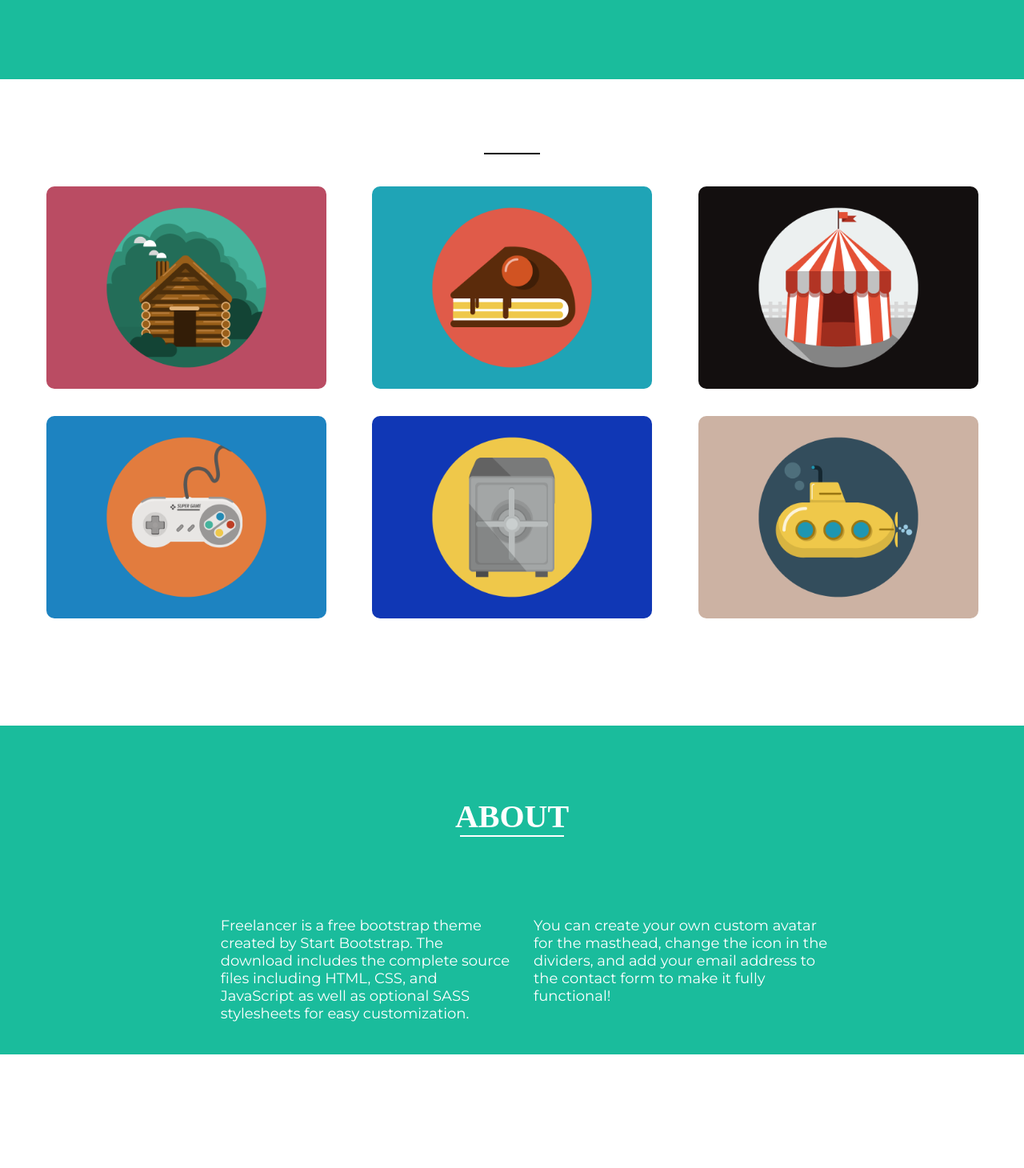
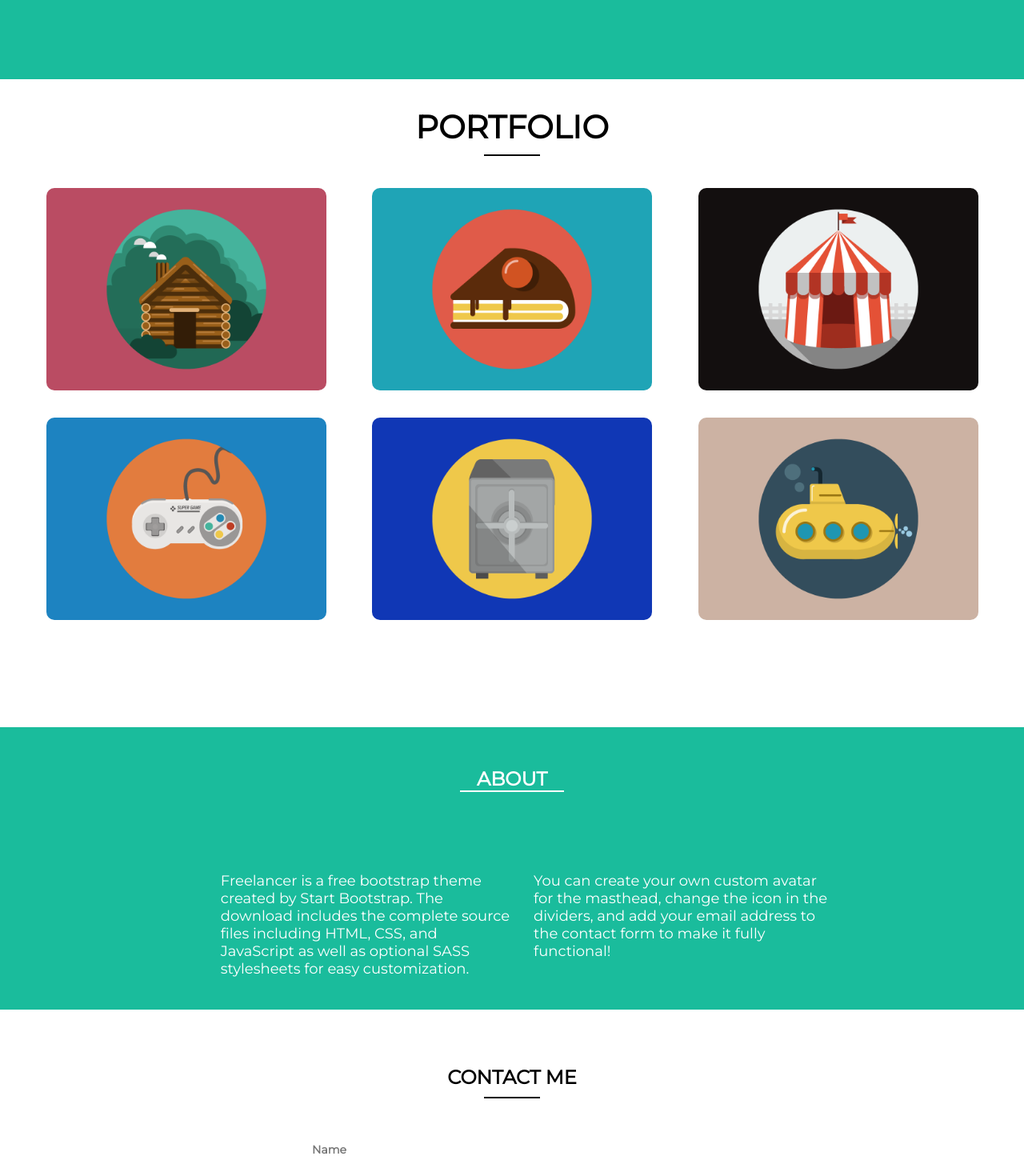
Before and after one commit to nsdonato/vamoacodear_portfolio, a React (Vite) app: page / in a window 1280 px wide. Shown: the part 430-1890 px from the top of the page at 80% size. Built offline with nearby package versions, Linux system fonts and the light colour scheme.

Commit message:
algunos arreglos de css, finalizamos el pasaje del sitio estatico a react components

```diff
--- a/bkp/css/style.css
+++ b/bkp/css/style.css
@@ -1,48 +1,58 @@
 @import url("https://fonts.googleapis.com/css?family=Montserrat&display=swap");
+
 * {
   margin: 0;
-  padding: 0; }
+  padding: 0;
+}
 
 body {
   color: #ffffff;
-  font-family: "Montserrat", sans-serif; }
+  font-family: "Montserrat", sans-serif;
+}
 
 nav {
   background-color: #343a40;
   left: 0;
   position: fixed;
   top: 0;
-  width: 100%; }
+  width: 100%;
+}
 
 #nav_menu {
   height: 80px;
   width: 100%;
   display: flex;
   align-items: center;
-  list-style: none; }
+  list-style: none;
+}
 
 .menu_logo {
   display: flex;
   justify-content: center;
   flex: 2;
   font-weight: bold;
-  font-size: 20px; }
+  font-size: 20px;
+}
 
 .menu_options {
   display: flex;
   flex-grow: 1;
-  justify-content: space-around; }
+  justify-content: space-around;
+}
 
 .menu_btn_mobile {
-  display: none; }
+  display: none;
+}
 
 .link_portfolio:hover {
-  color: #1abc9c; }
+  color: #1abc9c;
+}
 
 a,
 a:visited {
   color: #ffffff;
-  text-decoration: none; }
+  text-decoration: none;
+}
 
 #main {
   background-color: #1abc9c;
@@ -51,54 +61,63 @@ a:visited {
   display: flex;
   flex-direction: column;
   justify-content: center;
-  align-items: center; }
+  align-items: center;
+}
 
 .main_title {
-  font-size: 63px; }
+  font-size: 63px;
+}
 
 .main_avatar {
   width: 200px;
   display: flex;
-  justify-content: center; }
+  justify-content: center;
+}
 
 .main_subtitle {
   font-size: 18px;
-  text-align: center; }
+  text-align: center;
+}
 
 #portfolio {
   margin-bottom: 50px;
   padding-bottom: 50px;
-  padding-top: 20px; }
-
-#portfolio {
-  color: #000000; }
+  padding-top: 20px;
+  color: #000000;
+}
 
 .portfolio_flex_content {
   display: flex;
   flex-wrap: wrap;
-  justify-content: space-evenly; }
+  justify-content: space-evenly;
+}
 
 .portfolio_flex_item img {
   border-radius: 10px;
-  width: 350px; }
+  width: 350px;
+}
 
 img {
   width: 100%;
-  margin-bottom: 30px; }
+  margin-bottom: 30px;
+}
 
 .portfolio_title {
   padding-top: 15px;
-  text-align: center; }
+  text-align: center;
+}
 
 .portfolio_title,
 .about_title,
 .contact_title {
   font-size: 40px;
-  font-weight: bold; }
+  font-weight: bold;
+}
 
 .portfolio_guion,
 .contact_guion {
-  border-bottom: 2px solid #000000; }
+  border-bottom: 2px solid #000000;
+}
 
 .portfolio_guion,
 .about_guion,
@@ -106,7 +125,8 @@ img {
   margin: 0 auto;
   margin-bottom: 40px;
   padding-bottom: 10px;
-  width: 70px; }
+  width: 70px;
+}
 
 #about {
   background-color: #1abc9c;
@@ -115,55 +135,67 @@ img {
   padding-bottom: 40px;
   text-align: center;
   width: 100%;
-  height: auto; }
+  height: auto;
+}
 
 .about_guion {
-  border-bottom: 2px solid #ffffff; }
+  border-bottom: 2px solid #ffffff;
+}
 
 .about_text_container {
   display: flex;
-  justify-content: center; }
+  justify-content: center;
+}
 
 .about_text_1,
 .about_text_2 {
   display: flex;
   flex-grow: 1;
   font-size: 18px;
-  padding-left: 30px; }
+  padding-left: 30px;
+}
 
 .about_text_1 {
-  display: flex;
+  /* display: flex; */
   justify-content: flex-end;
-  text-align: left; }
+  text-align: left;
+}
 
 .about_text_2 {
-  display: flex;
+  /* display: flex; */
   justify-content: flex-start;
-  text-align: left; }
+  text-align: left;
+}
 
 .about_text_2 {
-  vertical-align: top; }
+  vertical-align: top;
+}
 
 .about_title,
 .contact_title {
-  padding-top: 50px; }
+  padding-top: 50px;
+}
 
 #contact {
   color: #000000;
-  margin-bottom: 40px; }
+  margin-bottom: 40px;
+}
 
 .contact_header {
   margin-bottom: 55px;
-  text-align: center; }
+  text-align: center;
+}
 
 .contact_guion {
-  border-bottom: 2px solid #000000; }
+  border-bottom: 2px solid #000000;
+}
 
 .contact_form {
   margin: 0 auto;
-  width: 500px; }
+  width: 500px;
+}
 
-form > input[type="text"],
+form>input[type="text"],
 input[type="email"],
 textarea {
   border: none;
@@ -173,12 +205,14 @@ textarea {
   font-size: 14px;
   margin-bottom: 20px;
   padding-bottom: 25px;
-  width: 500px; }
+  width: 500px;
+}
 
 input[type="text"],
 input[type="email"],
 textarea::placeholder {
-  font-weight: 800; }
+  font-weight: 800;
+}
 
 .btn_green {
   background-color: #53bd9d;
@@ -186,23 +220,33 @@ textarea::placeholder {
   border-radius: 8px;
   color: #ffffff;
   font-family: "Montserrat", sans-serif;
-  padding: 15px; }
+  padding: 15px;
+}
 
 input[type="submit"]:hover {
-  background-color: #328269; }
+  background-color: #328269;
+}
 
 @media (max-width: 600px) {
   .menu_options {
-    flex-grow: 0; }
+    flex-grow: 0;
+  }
+
   .menu_portfolio,
   .menu_about,
   .menu_contact {
-    display: none; }
+    display: none;
+  }
+
   .menu_logo {
     padding-left: 20px;
-    justify-content: flex-start; }
+    justify-content: flex-start;
+  }
+
   .menu_btn_mobile {
-    display: flex; }
+    display: flex;
+  }
+
   .btn_green {
     background-color: #53bd9d;
     border: none;
@@ -210,10 +254,16 @@ input[type="submit"]:hover {
     color: #ffffff;
     font-family: "Montserrat", sans-serif;
     padding: 10px;
-    margin-right: 20px; }
+    margin-right: 20px;
+  }
+
   .about_text_1,
   .about_text_2 {
-    font-size: 13px; }
+    font-size: 13px;
+  }
+
   form {
     width: 80%;
-    margin: 0 auto; } }
+    margin: 0 auto;
+  }
+}
--- a/src/components/About/About.css
+++ b/src/components/About/About.css
@@ -28,48 +28,28 @@
 
 .about_text_1,
 .about_text_2 {
-  display: -webkit-box;
-  display: -ms-flexbox;
   display: flex;
-  -webkit-box-flex: 1;
-  -ms-flex-positive: 1;
   flex-grow: 1;
   font-size: 18px;
   padding-left: 30px;
 }
 
 .about_text_1 {
-  display: -webkit-box;
-  display: -ms-flexbox;
-  display: flex;
-  -webkit-box-pack: end;
-  -ms-flex-pack: end;
+  /* display: flex; */
   justify-content: flex-end;
   text-align: left;
-  color: #ffffff;
 }
 
 .about_text_2 {
-  display: -webkit-box;
-  display: -ms-flexbox;
-  display: flex;
-  -webkit-box-pack: start;
-  -ms-flex-pack: start;
+  /* display: flex; */
   justify-content: flex-start;
   text-align: left;
 }
 
 .about_text_2 {
   vertical-align: top;
-  color: #ffffff;
 }
 
-.portfolio_title,
-.about_title,
-.contact_title {
-  padding-top: 90px;
-  font-size: 40px;
-  font-weight: bold;
-  color: #ffffff;
-  font-family: 'Times New Roman', Times, serif;
+.about_title {
+  padding-top: 50px;
 }
--- a/src/components/ContactMe/ContactMe.css
+++ b/src/components/ContactMe/ContactMe.css
@@ -14,4 +14,8 @@
 
 .contact_guion {
   border-bottom: 2px solid #000000;
+  margin: 0 auto;
+  margin-bottom: 40px;
+  padding-bottom: 10px;
+  width: 70px;
 }
--- a/src/components/ContactMe/ContactMe.jsx
+++ b/src/components/ContactMe/ContactMe.jsx
@@ -4,9 +4,9 @@ import "./ContactMe.css"
 export const ContatcMe = () => {
     return (
         <section id="contact">
-            <div class="contact_header">
-                <h1 class="contact_title">CONTACT ME</h1>
-                <div class="contact_guion"></div>
+            <div className="contact_header">
+                <h1 className="contact_title">CONTACT ME</h1>
+                <div className="contact_guion"></div>
             </div>
             <ContactForm />
         </section>
--- a/src/components/NavBar/NavBar.css
+++ b/src/components/NavBar/NavBar.css
@@ -32,33 +32,8 @@ nav {
     display: none;
 }
 
-.link_portfolio:hover {
-    color: #1abc9c;
-}
-
 a,
 a:visited {
     color: #ffffff;
     text-decoration: none;
 }
-
-#portfolio {
-    margin-bottom: 50px;
-    padding-bottom: 50px;
-    padding-top: 20px;
-}
-
-#portfolio {
-    color: #000000;
-}
-
-.portfolio_flex_content {
-    display: flex;
-    flex-wrap: wrap;
-    justify-content: space-evenly;
-}
-
-.portfolio_flex_item img {
-    border-radius: 10px;
-    width: 350px;
-}
--- a/src/components/NavBar/NavBar.jsx
+++ b/src/components/NavBar/NavBar.jsx
@@ -4,10 +4,10 @@ import "./NavBar.css"
 const NavBar = () => (
     <nav>
         <ul id="nav_menu">
-            <div class="menu_logo">
-                <li class="menu_ada"><a href="#vamoacodear">VAMOACODEAR</a></li>
+            <div className="menu_logo">
+                <li className="menu_ada"><a href="#vamoacodear">VAMOACODEAR</a></li>
             </div>
-            <div class="menu_options">
+            <div className="menu_options">
                 <NavBarItem className="menu_portfolio" nameLink="PORTFOLIO" />
                 <NavBarItem className="menu_about" nameLink="ABOUT" />
                 <NavBarItem className="menu_contact" nameLink="CONTACT" />
--- a/src/components/ProjectItem/ProjectItem.css
+++ b/src/components/ProjectItem/ProjectItem.css
@@ -0,0 +1,9 @@
+.portfolio_flex_item img {
+    border-radius: 10px;
+    width: 350px;
+}
+
+img {
+    width: 100%;
+    margin-bottom: 30px;
+}
--- a/src/components/Projects/Projects.jsx
+++ b/src/components/Projects/Projects.jsx
@@ -1,21 +1,21 @@
 import ProjectItem from "../ProjectItem/ProjectItem"
 import "./Projects.css"
 
-export const Projects = () =>{
-    return(
-      <section id="portfolio">
-      <h1 class="portfolio_title">PORTFOLIO</h1>
-      <div class="portfolio_guion"></div>
-      <div class="portfolio_flex_content">
-               <ProjectItem className="portfolio_flex_item portfolio_cabin" src="bkp/image/cabin.png" alt="Imagen de una cabina" />
-               <ProjectItem className="portfolio_flex_item portfolio_cake w_33" src="bkp/image/cake.png" alt="Imagen de una torta"/>
-               <ProjectItem className="portfolio_flex_item portfolio_circus w_33" src="bkp/image/circus.png" alt="Imagen de un circo"/>
-               <ProjectItem className="portfolio_flex_item portfolio_game w_33" src="bkp/image/game.png" alt="Imagen de un joystick"/>
-               <ProjectItem className="portfolio_flex_item portfolio_safe w_33" src="bkp/image/safe.png" alt="Imagen de una caja fuerte"/>
-               <ProjectItem className="portfolio_flex_item portfolio_submarine w_33" src="bkp/image/submarine.png" alt="Imagen de un submarino"/>
+export const Projects = () => {
+  return (
+    <section id="portfolio">
+      <h1 className="portfolio_title">PORTFOLIO</h1>
+      <div className="portfolio_guion"></div>
+      <div className="portfolio_flex_content">
+        <ProjectItem className="portfolio_cabin" src="bkp/image/cabin.png" alt="Imagen de una cabina" />
+        <ProjectItem className="portfolio_cake w_33" src="bkp/image/cake.png" alt="Imagen de una torta" />
+        <ProjectItem className="portfolio_circus w_33" src="bkp/image/circus.png" alt="Imagen de un circo" />
+        <ProjectItem className="portfolio_game w_33" src="bkp/image/game.png" alt="Imagen de un joystick" />
+        <ProjectItem className="portfolio_safe w_33" src="bkp/image/safe.png" alt="Imagen de una caja fuerte" />
+        <ProjectItem className="portfolio_submarine w_33" src="bkp/image/submarine.png" alt="Imagen de un submarino" />
       </div>
     </section>
-    )
+  )
 }
 
 export default Projects
--- a/src/index.css
+++ b/src/index.css
@@ -18,3 +18,44 @@ body {
   font-family: "Montserrat", sans-serif;
   padding: 15px;
 }
+
+@media (max-width: 600px) {
+  .menu_options {
+    flex-grow: 0;
+  }
+
+  .menu_portfolio,
+  .menu_about,
+  .menu_contact {
+    display: none;
+  }
+
+  .menu_logo {
+    padding-left: 20px;
+    justify-content: flex-start;
+  }
+
+  .menu_btn_mobile {
+    display: flex;
+  }
+
+  .btn_green {
+    background-color: #53bd9d;
+    border: none;
+    border-radius: 8px;
+    color: #ffffff;
+    font-family: "Montserrat", sans-serif;
+    padding: 10px;
+    margin-right: 20px;
+  }
+
+  .about_text_1,
+  .about_text_2 {
+    font-size: 13px;
+  }
+
+  form {
+    width: 80%;
+    margin: 0 auto;
+  }
+}
```
Also changed, not shown: src/components/Hero/hero.css (+6 -4 lines), src/components/ProjectItem/ProjectItem.jsx (+4 -4 lines), src/components/Projects/Projects.css (+14 -15 lines).
